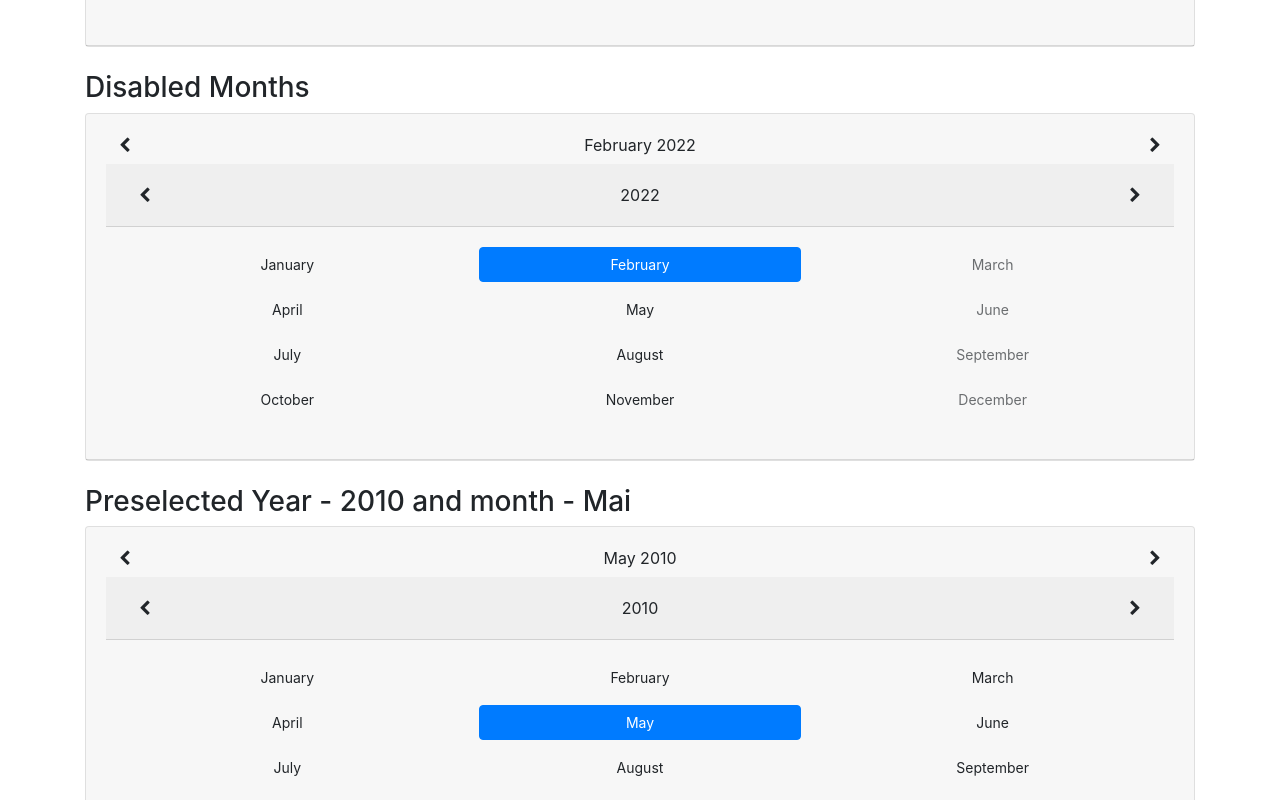
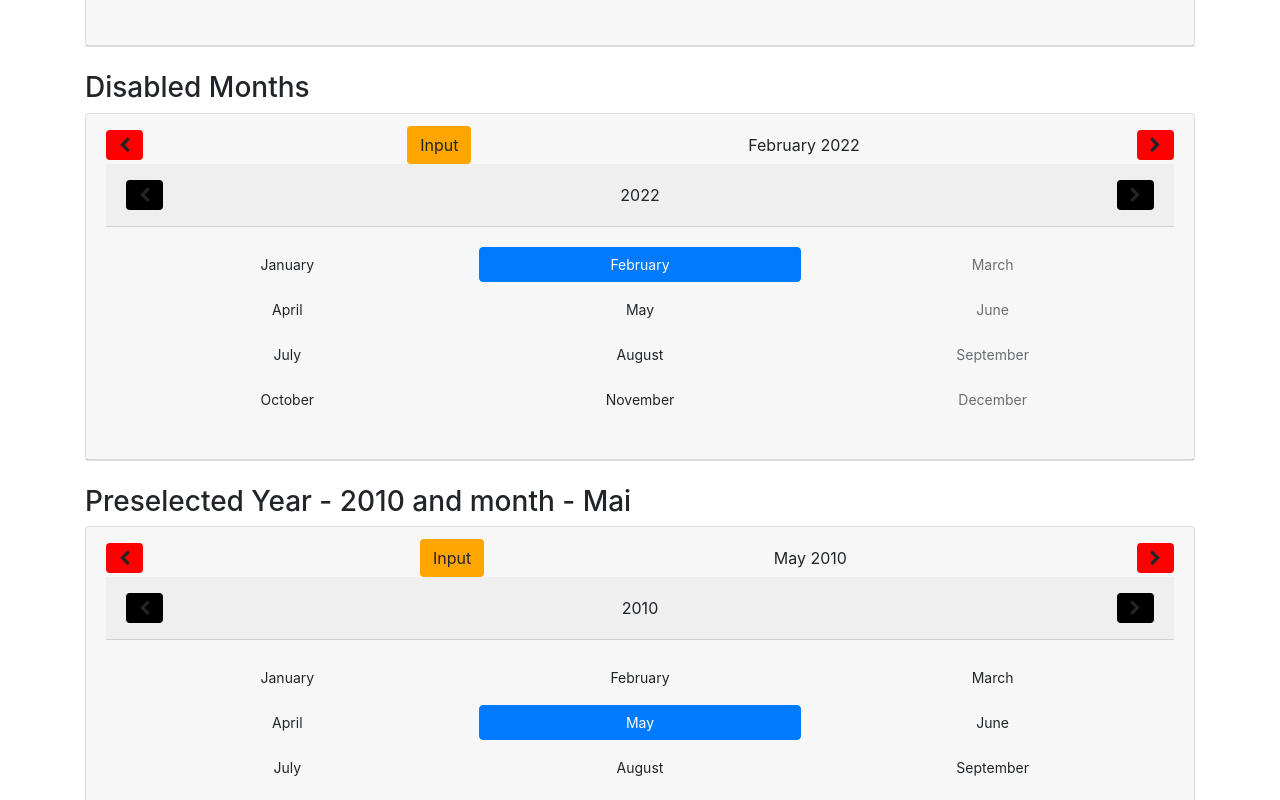
Before and after one commit to VisDex/angular-month-picker-moment, an Angular app: page / in a window 1280 px wide. Shown: the part 780-1580 px from the top of the page. Built offline with nearby package versions, Linux system fonts and the light colour scheme.

Commit message:
Mock for user input

```diff
--- a/src/app/app.component.html
+++ b/src/app/app.component.html
@@ -1,7 +1,7 @@
 <div class="container">
 	<h3 class="mt-4">Basic</h3>
 	<monthpicker (change)="onChange($event)"
-	[startYear]="2020"
+	[startYear]="2020" [renderOption]="'input'"
 	[endYear]="2060"
 	></monthpicker>
 
--- a/src/app/monthpicker/monthpicker.component.html
+++ b/src/app/monthpicker/monthpicker.component.html
@@ -2,25 +2,29 @@
 <div class="card">
    <div class="card-header">
       <div class="d-flex align-items-center">
-         <button class="btn mr-auto" (click)="decrementMonth()">
+         <button class="btn mr-auto" style="background-color:red"
+				 (click)="decrementMonth()">
          <i class="fa fa-chevron-left"></i>
          </button>
+				 <button class="btn mr-auto" style="background-color:orange"
+				 (click)="onTextChange()">Input</button>
          <button class="btn" (click)="toggleShowYears()">
          {{selectedMonthAsText}} {{selectedYearAsText}}
          </button>
-         <button class="btn ml-auto" (click)="incrementMonth()">
+         <button class="btn ml-auto" style="background-color:red"
+				 (click)="incrementMonth()">
          <i class="fa fa-chevron-right"></i>
          </button>
       </div>
       <div class="card-header" *ngIf="!isShowYears">
          <div class="d-flex align-items-center">
-            <button class="btn mr-auto" (click)="model.decrementYear()">
+            <button class="btn mr-auto" style="background-color:black" (click)="model.decrementYear()">
             <i class="fa fa-chevron-left"></i>
             </button>
             <button class="btn" (click)="toggleShowYears()">
             {{model.selectedYearText}}
             </button>
-            <button class="btn ml-auto" (click)="model.incrementYear()">
+            <button class="btn ml-auto" style="background-color:black" (click)="model.incrementYear()">
             <i class="fa fa-chevron-right"></i>
             </button>
          </div>
--- a/src/app/monthpicker/monthpicker.component.ts
+++ b/src/app/monthpicker/monthpicker.component.ts
@@ -30,10 +30,25 @@ export class MonthpickerComponent implements OnInit {
   currentYear: number;
   yearStartIndex: number;
   yearEndIndex: number;
+  inputText = "01/2021"
+  validFormat: boolean;
+  yearInRange: boolean;
+
+  onTextChange(){
+    if(this.renderOption === 'input' && this.inputText){
+      this.matchesMonthAndYear(this.inputText);
+      if(this.validFormat && this.yearInRange){
+        let monthIndex = (+this.inputText.split('/')[0])-1;
+        let year = +this.inputText.split('/')[1];
+        this.model.selectedYearMoment = moment().month(monthIndex).year(year);
+        [monthIndex, year] = this.model.updateMonthYearChanges();
+        this.showMonthYear(monthIndex, year);
+      }
+    }
+  }
 
   ngOnInit() {
     moment.locale('en');
-    //MM/YYYY regex ^((0[1-9])|(1[0-2]))\/((2009)|(20[1-2][0-9]))$
     this.model = new MonthPickerModel();
     this.yearRanges = this.model.generateYearsBetween(
       this.startYear,
@@ -45,9 +60,10 @@ export class MonthpickerComponent implements OnInit {
       this.model.updateYearText();
     }
 
-    if (this.month) {
+    if (typeof this.month === 'number') {
       this.model.selectedMonthIndex = this.month;
       this.model.selectedMonthMoment = moment().month(this.month);
+
       if (this.year) {
         this.model.selectedMonthYear = this.year;
       }
@@ -160,7 +176,11 @@ export class MonthpickerComponent implements OnInit {
   }
 
   private matchesMonthAndYear(input: string) {
-    return /((0[1-9]|1[0-2])\/[12]\d{3})/.test(input);
+    this.validFormat = /((0[1-9]|1[0-2])\/[12]\d{3})/.test(input);
+    if(this.validFormat){
+      const year = +input.split('/')[1];
+      this.yearInRange = year >= this.yearRanges[0] && year <= this.yearRanges[this.yearRanges.length - 1];
+    }
   }
 }
 
```
